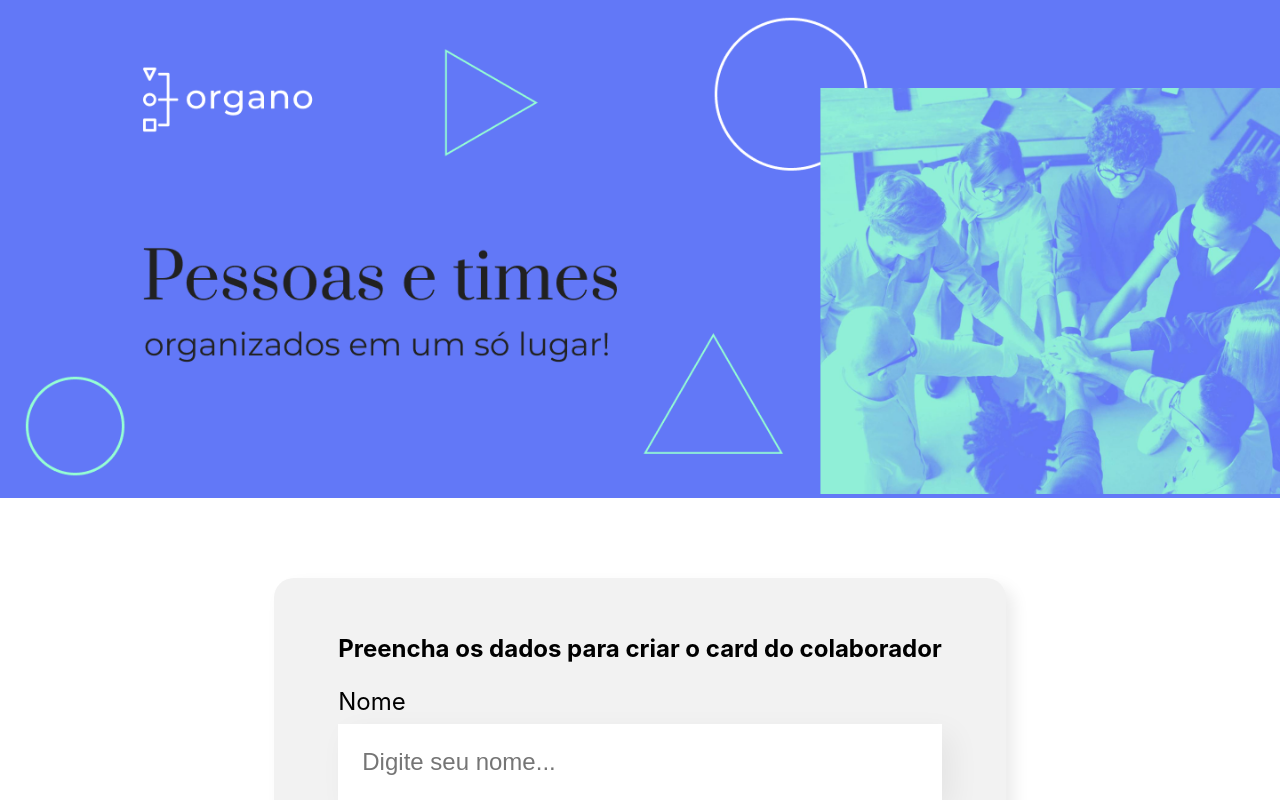
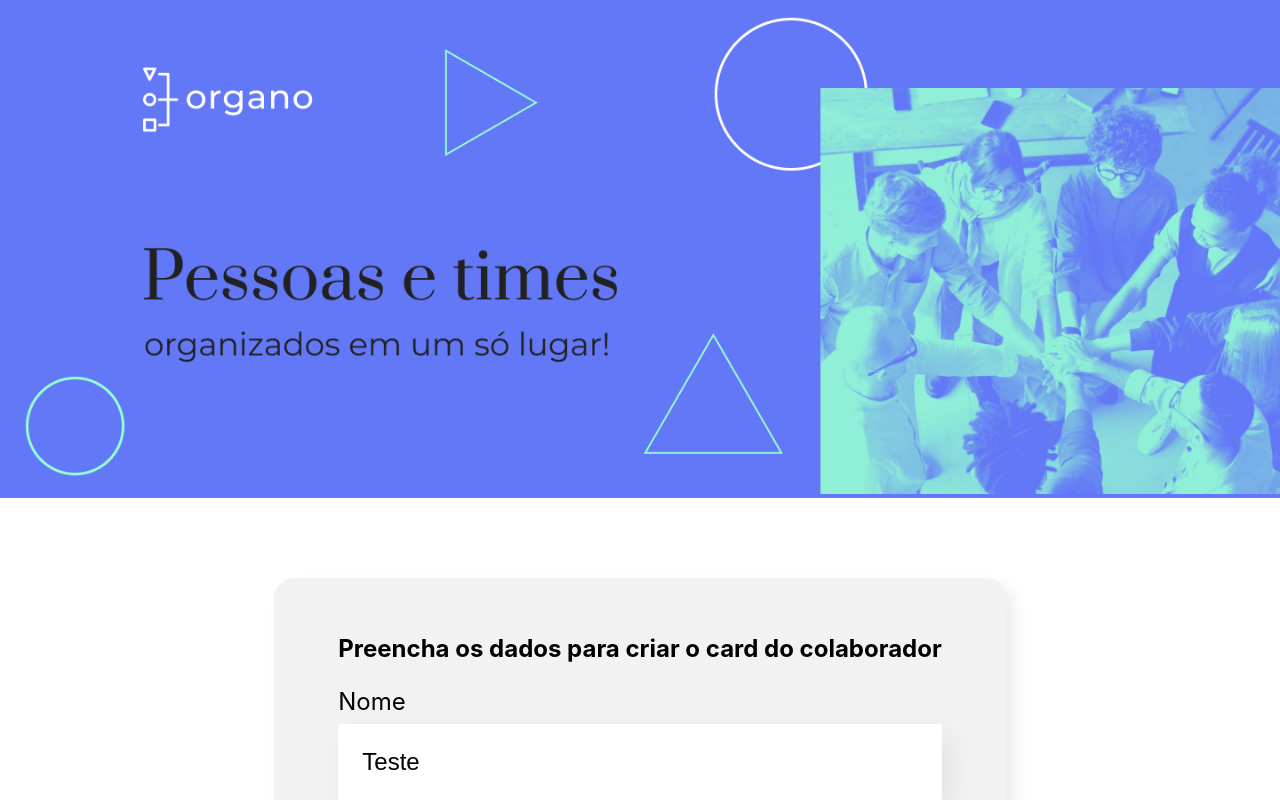
Before and after one commit to TiagoTegon/Alura-React-JavaScript, a React (Create React App) app: page / in a window 1280 px wide. Shown: the top 800 px of the page. Built offline with nearby package versions, Linux system fonts and the light colour scheme.

Commit message:
feat: onChange event on textField

```diff
--- a/src/componentes/CampoTexto/index.js
+++ b/src/componentes/CampoTexto/index.js
@@ -4,10 +4,17 @@
 
   const placeholderModificada = `${props.placeholder}...`
 
+  let valor = 'Teste'
+
+  const aoDigitado = (evento) => {
+    valor = evento.target.value
+    console.log(valor)
+  }
+
   return (
     <div className="campo-texto">
       <label>{props.label}</label>
-      <input required={props.obrigatorio} placeholder={placeholderModificada}/>
+      <input value={valor} onChange={aoDigitado} required={props.obrigatorio} placeholder={placeholderModificada}/>
     </div>
   )
 }
```
